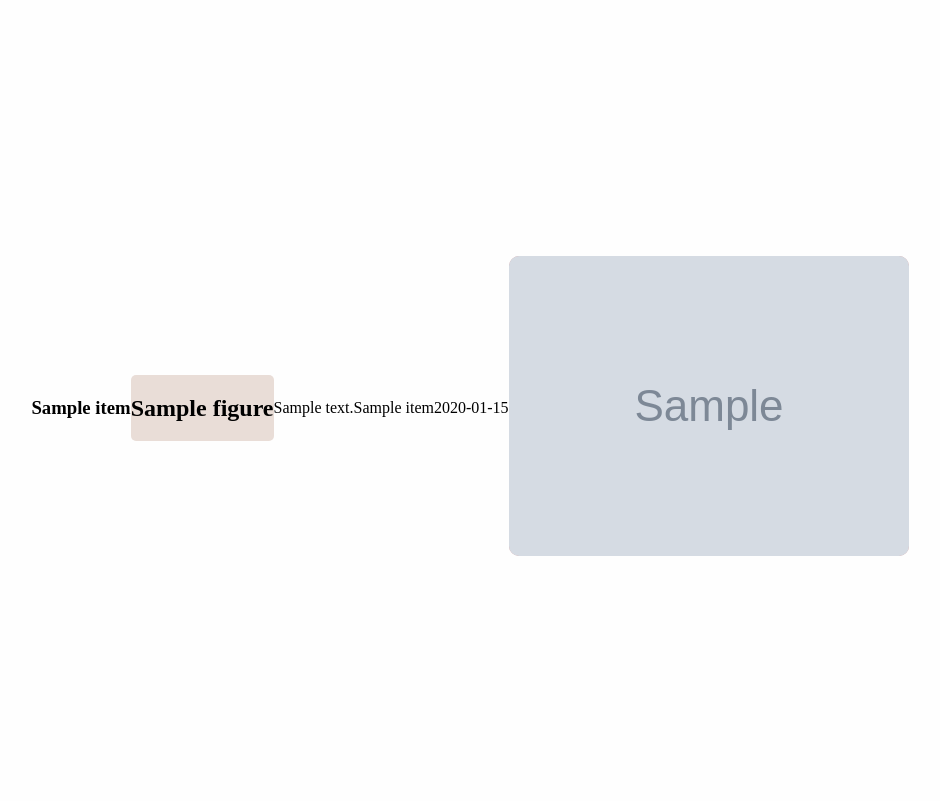
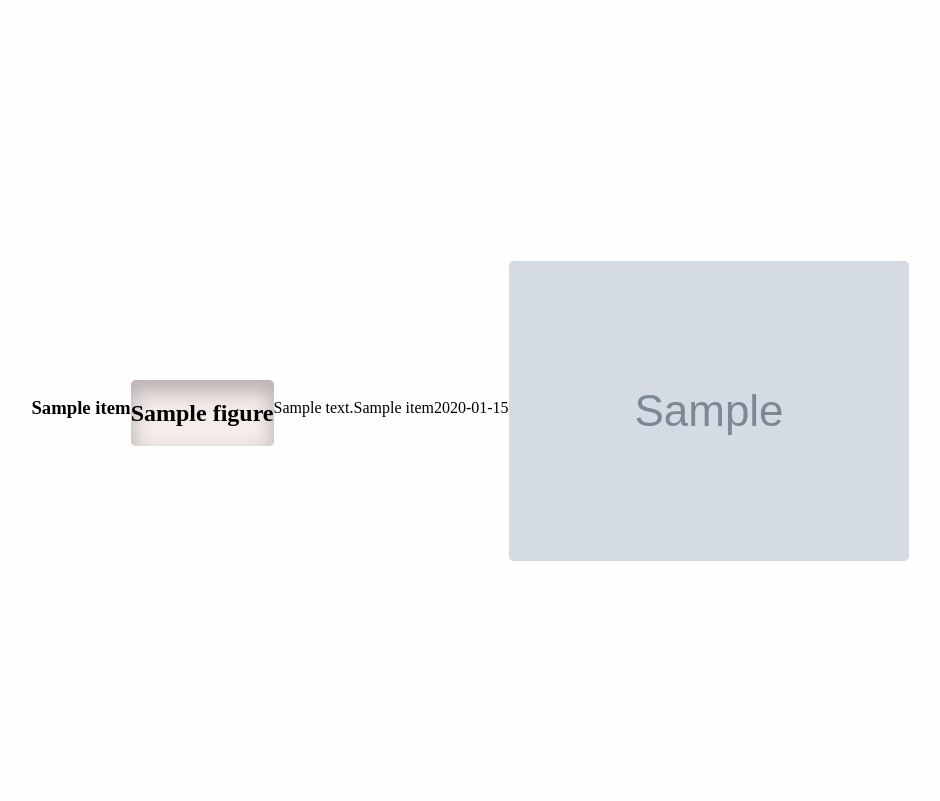
Before and after one commit to ibutanol/Fullstack-Project-Tonidex-v-0.1, a Flask app: page /tonie/1 in a window 1280 px wide. Shown: the top 801 px of the page, without its empty margins (170-1110 px from the left). Run offline with Flask 3, Linux system fonts and the light colour scheme; grey boxes marked "Sample" are stand-in pictures; a database or web service that is not in the repository returns one stand-in record (values such as "Sample title"); data that the repository does not hold is empty.

Commit message:
changed css:box-shadow inverted

```diff
--- a/static/style.css
+++ b/static/style.css
@@ -10,21 +10,33 @@ body {
 }
 
 .container{
+  display: flex;
+  gap: 100px;
+  margin: 20px;
+  justify-content: center;
+  align-items: stretch;
 
 
 }
 
 .figure{
-  background: #e9ddd7;
+  background: #f6ecec;
   border-radius: 5px;
+  box-shadow: inset 0px 5px 10px 0px rgba(0, 0, 0, 0.5);
+  transform: translateY(5px);
+  box-shadow: inset 0px 10px 20px 2px rgba(0, 0, 0, 0.25);
 }
 img{
-  background: #d8a6a6;
-  border-radius: 10px;
+  background: #f6ecec;
+  border-radius: 5px;
+
+  box-shadow: inset 0px 5px 10px 0px rgba(0, 0, 0, 0.5);
+  transform: translateY(5px);
+  box-shadow: inset 0px 10px 20px 2px rgba(0, 0, 0, 0.25);
 }
 
 .karte{
-  background: #9d7a7a;
+  background: #ffffff;
 }
 .card3d {
   margin: 4px;
```
